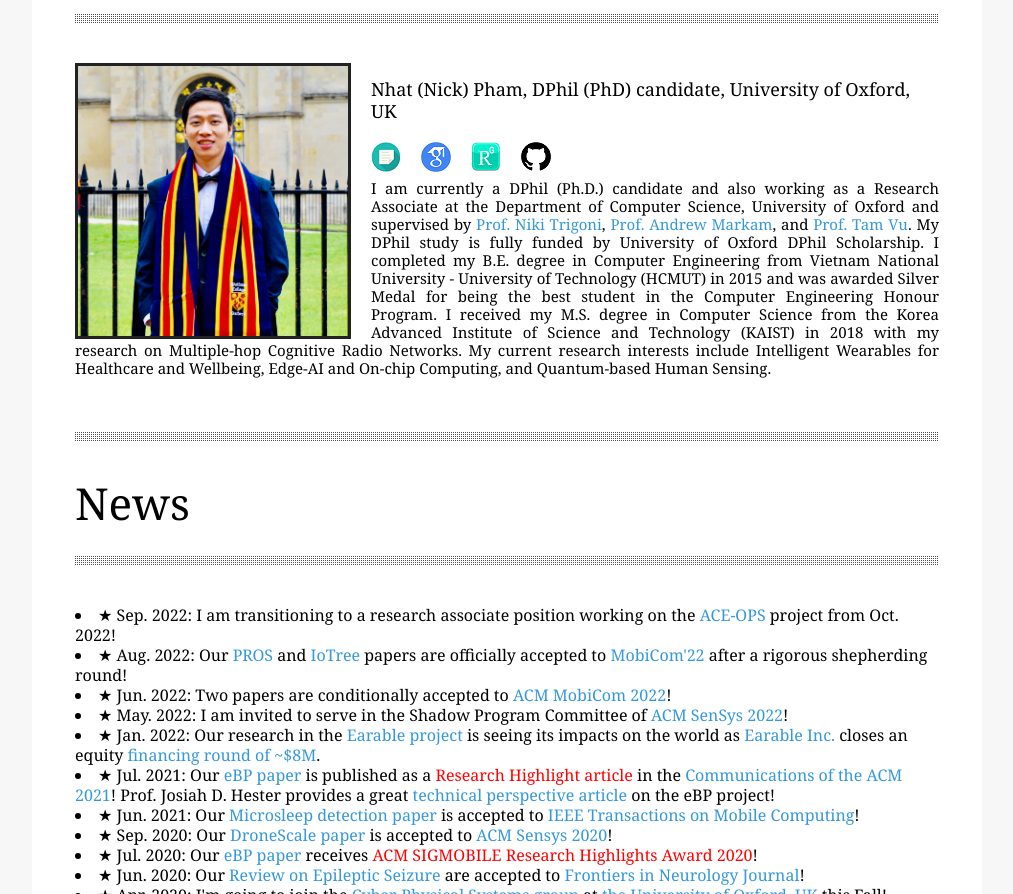
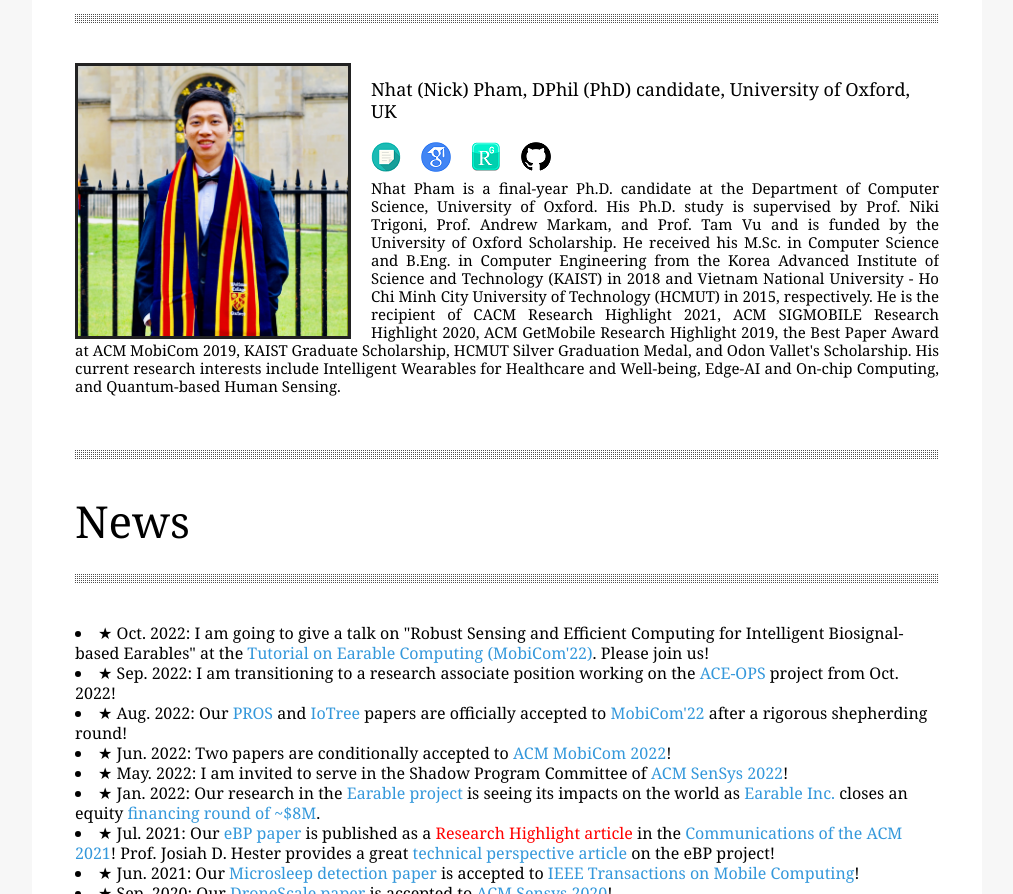
Before and after one commit to dangnhat/dangnhat.github.io, a plain HTML site: page index.html in a window 1280 px wide. Shown: the part 206-1100 px from the top of the page, without its empty margins (133-1146 px from the left). Drawn offline with nearby package versions, Linux system fonts and the light colour scheme.

Commit message:
updated CV and Earable talk

```diff
--- a/index.html
+++ b/index.html
@@ -68,7 +68,7 @@
             <br />
 
       <h3 align="justify">
-			I am currently a DPhil (Ph.D.) candidate and also working as a Research Associate at the Department of Computer Science, University of Oxford and supervised by <a href="https://www.cs.ox.ac.uk/people/niki.trigoni/">Prof. Niki Trigoni</a>, <a href="https://www.cs.ox.ac.uk/people/andrew.markham/">Prof. Andrew Markam</a>, and <a href="http://mnslab.org/tamvu/">Prof. Tam Vu</a>. My DPhil study is fully funded by University of Oxford DPhil Scholarship. I completed my B.E. degree in Computer Engineering from Vietnam National University - University of Technology (HCMUT) in 2015 and was awarded Silver Medal for being the best student in the  Computer Engineering Honour Program. I received my M.S. degree in Computer Science from the Korea Advanced Institute of Science and Technology (KAIST) in 2018 with my research on Multiple-hop Cognitive Radio Networks. My current research interests include Intelligent Wearables for Healthcare and Wellbeing, Edge-AI and On-chip Computing, and Quantum-based Human Sensing.
+			Nhat Pham is a final-year Ph.D. candidate at the Department of Computer Science, University of Oxford. His Ph.D. study is supervised by Prof. Niki Trigoni, Prof. Andrew Markam, and Prof. Tam Vu and is funded by the University of Oxford Scholarship. He received his M.Sc. in Computer Science and B.Eng. in Computer Engineering from the Korea Advanced Institute of Science and Technology (KAIST) in 2018 and Vietnam National University - Ho Chi Minh City University of Technology (HCMUT) in 2015, respectively. He is the recipient of CACM Research Highlight 2021, ACM SIGMOBILE Research Highlight 2020, ACM GetMobile Research Highlight 2019, the Best Paper Award at ACM MobiCom 2019, KAIST Graduate Scholarship, HCMUT Silver Graduation Medal, and Odon Vallet's Scholarship. His current research interests include Intelligent Wearables for Healthcare and Well-being, Edge-AI and On-chip Computing, and Quantum-based Human Sensing.
 			</h3>
         </div>
     <div class="bottom-divider"></div>
@@ -80,6 +80,10 @@
     	<h1>News</h1>
         <div class="top-divider"></div>
         <div class="content">
+
+          <li>
+          &#9733 Oct. 2022: I am going to give a talk on "Robust Sensing and Efficient Computing for Intelligent Biosignal-based Earables" at the <a href="http://wsslab.org/earable_tutorial_22/">Tutorial on Earable Computing (MobiCom'22)</a>. Please join us!
+          <br />
           <li>
           &#9733 Sep. 2022: I am transitioning to a research associate position working on the <a href="https://www.cs.ox.ac.uk/projects/ACE-OPS/">ACE-OPS</a> project from Oct. 2022!
           <br />
```
Also changed, not shown: 1 other file.
